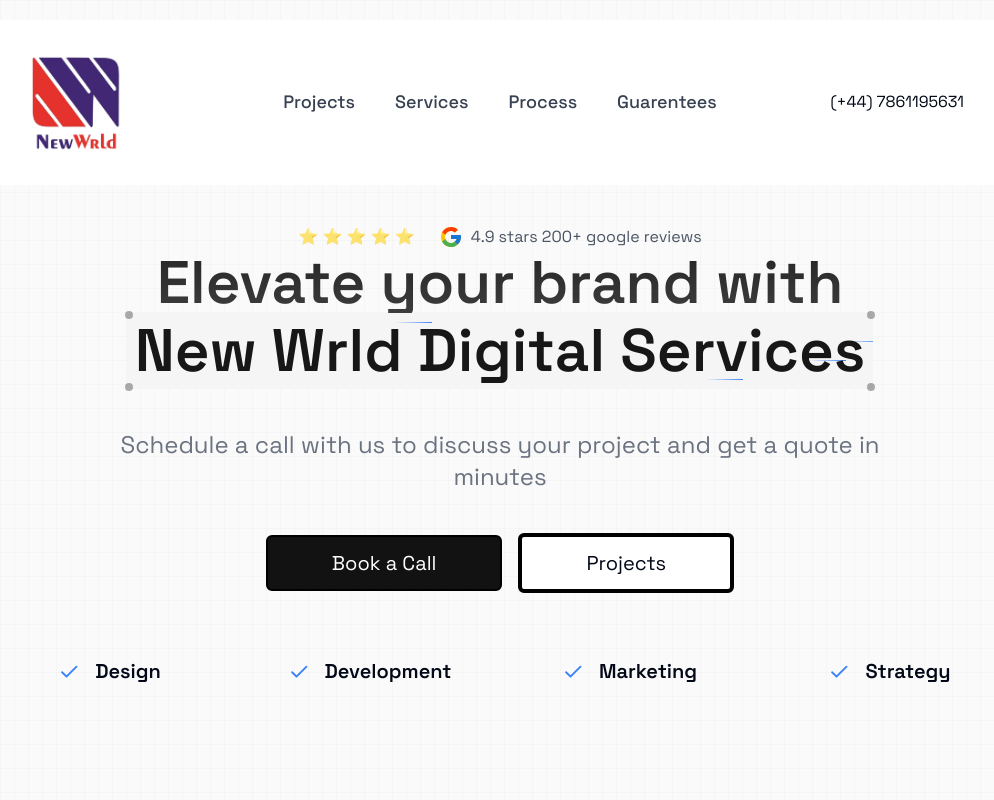
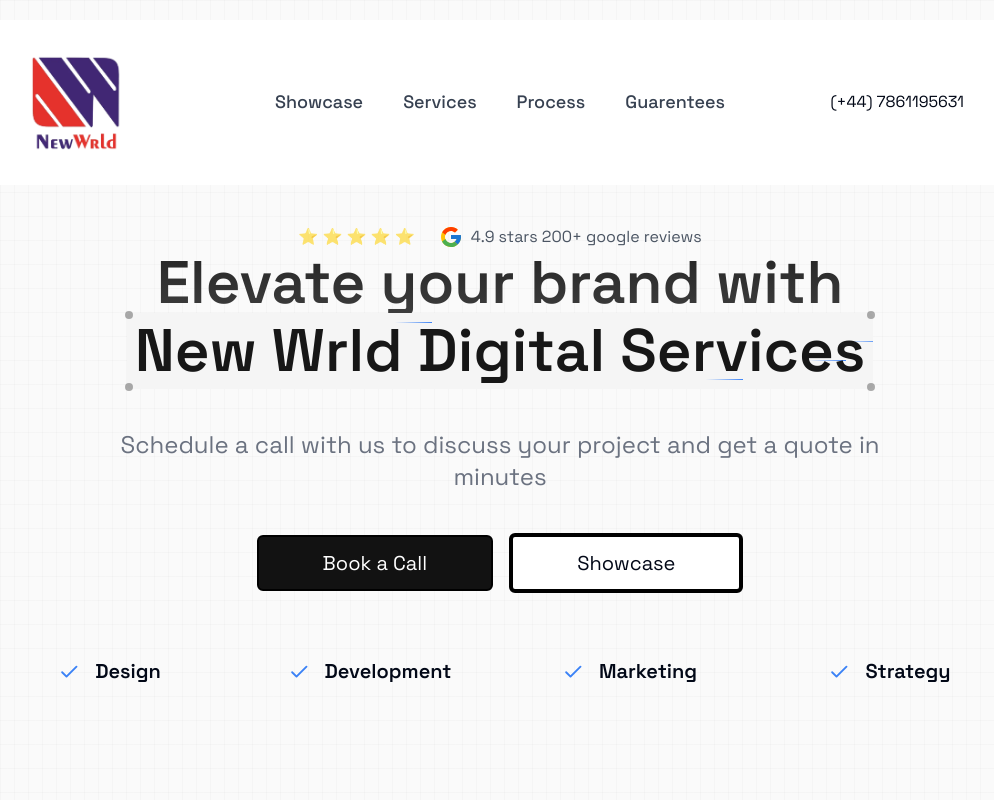
Before and after one commit to akoweicollinxx/digital-marketing-main, a Next.js app: page / in a window 1280 px wide. Shown: the top 800 px of the page, without its empty margins (140-1134 px from the left). Built offline with nearby package versions, Linux system fonts and the light colour scheme.

Commit message:
Update page.tsx

```diff
--- a/app/page.tsx
+++ b/app/page.tsx
@@ -85,7 +85,7 @@ export default function Home() {
         <div className="absolute right-1/2 translate-x-1/2 transform">
           <div className="hidden md:flex gap-x-10 items-center text-gray-700 font-medium text-lg cursor-pointer">
             <Link href={"/showcase"} className="hover:text-blue-500">
-              Projects
+              Showcase
             </Link>
 
             <ScrollLink
@@ -111,6 +111,7 @@ export default function Home() {
             >
               Guarentees
             </ScrollLink>
+
           </div>
         </div>
 
@@ -197,7 +198,7 @@ export default function Home() {
         rounded-[6px]
         hover:shadow-[1px_1px_rgba(0,0,0),2px_2px_rgba(0,0,0),3px_3px_rgba(0,0,0),4px_4px_rgba(0,0,0),5px_5px_0px_0px_rgba(0,0,0)] dark:shadow-[1px_1px_rgba(255,255,255),2px_2px_rgba(255,255,255),3px_3px_rgba(255,255,255),4px_4px_rgba(255,255,255),5px_5px_0px_0px_rgba(255,255,255)]"
             >
-              Projects
+              Showcase
             </Link>
           </div>
 
```
